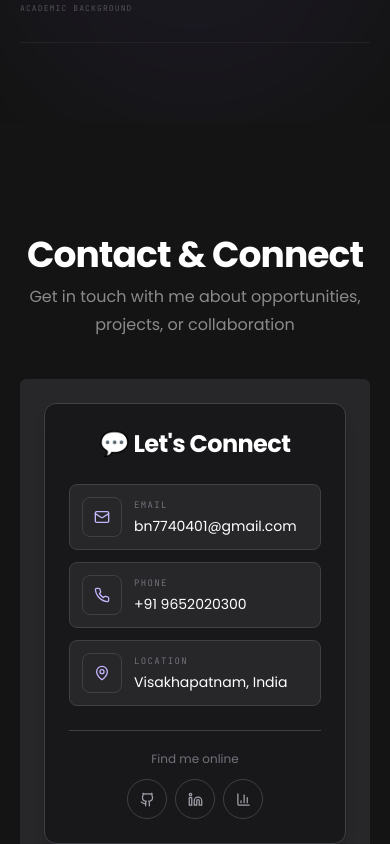
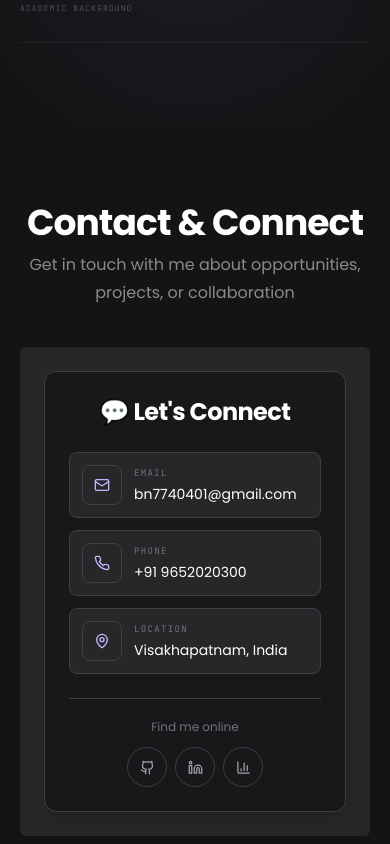
Before and after one commit to bhaskar-nb/portfolio, a Next.js app: page / in a window 390 px wide. Shown: the part 7560-8404 px from the top of the page. Built offline with nearby package versions, Linux system fonts and the light colour scheme.

Commit message:
Tighten contact section spacing

```diff
--- a/components/Contact.tsx
+++ b/components/Contact.tsx
@@ -31,7 +31,7 @@ export default function Contact() {
   ];
 
   return (
-    <section id="contact" className="relative overflow-hidden py-28 sm:py-32">
+    <section id="contact" className="relative overflow-hidden py-20 sm:py-24">
       <div className="mx-auto max-w-6xl px-5 sm:px-8">
         <motion.h2
           initial={{ opacity: 0, y: 18 }}
```
